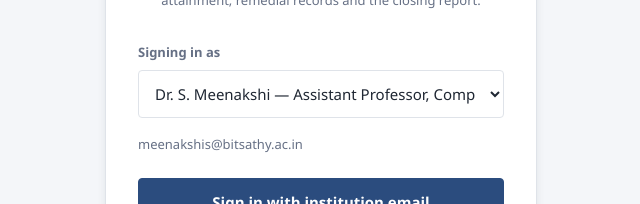
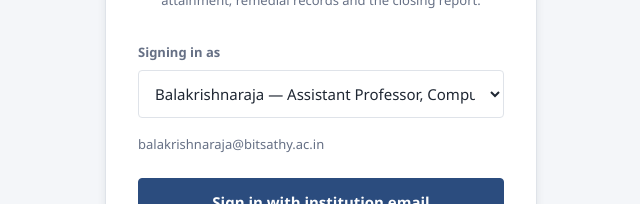
Before and after one commit to saswathkumarjbt24-cell/course-file-portal, a React (Vite) app in the folder client/: page /#/login in a window 1280 px wide. Shown: the part 335-539 px from the top of the page, without its empty margins (319-959 px from the left). Built offline with nearby package versions, Linux system fonts and the light colour scheme.

Commit message:
Correct faculty names

```diff
--- a/client/src/data/mockData.js
+++ b/client/src/data/mockData.js
@@ -571,22 +571,22 @@ export const institution = {
 export const facultyList = [
   {
     id: 1,
-    name: 'Dr. S. Meenakshi',
-    email: 'meenakshis@bitsathy.ac.in',
+    name: 'Balakrishnaraja',
+    email: 'balakrishnaraja@bitsathy.ac.in',
     department: 'Computer Science and Engineering',
     designation: 'Assistant Professor',
   },
   {
     id: 2,
-    name: 'Dr. R. Vasanthakumar',
-    email: 'vasanthakumarr@bitsathy.ac.in',
+    name: 'Tamilselvi prof',
+    email: 'tamilselvi@bitsathy.ac.in',
     department: 'Computer Science and Engineering',
     designation: 'Associate Professor',
   },
   {
     id: 3,
-    name: 'Prof. K. Anitha',
-    email: 'anithak@bitsathy.ac.in',
+    name: 'Pavithra MKS',
+    email: 'pavithramks@bitsathy.ac.in',
     department: 'Artificial Intelligence and Data Science',
     designation: 'Assistant Professor',
   },
--- a/client/src/pages/Cover.jsx
+++ b/client/src/pages/Cover.jsx
@@ -7,8 +7,8 @@ import './Documents.css'
 const PROGRAMME = 'B.E. Computer Science and Engineering'
 const BATCH = '2022 - 2026'
 const ACADEMIC_YEAR = '2025 - 2026 (Odd Semester)'
-const HANDLED_BY = 'Dr. S. Meenakshi, Assistant Professor / CSE'
-const FILE_INCHARGE = 'Dr. R. Vasanthakumar, Associate Professor / CSE'
+const HANDLED_BY = 'Balakrishnaraja, Assistant Professor / CSE'
+const FILE_INCHARGE = 'Tamilselvi prof, Associate Professor / CSE'
 
 const ROMAN = ['-', 'I', 'II', 'III', 'IV', 'V', 'VI', 'VII', 'VIII']
 
```
